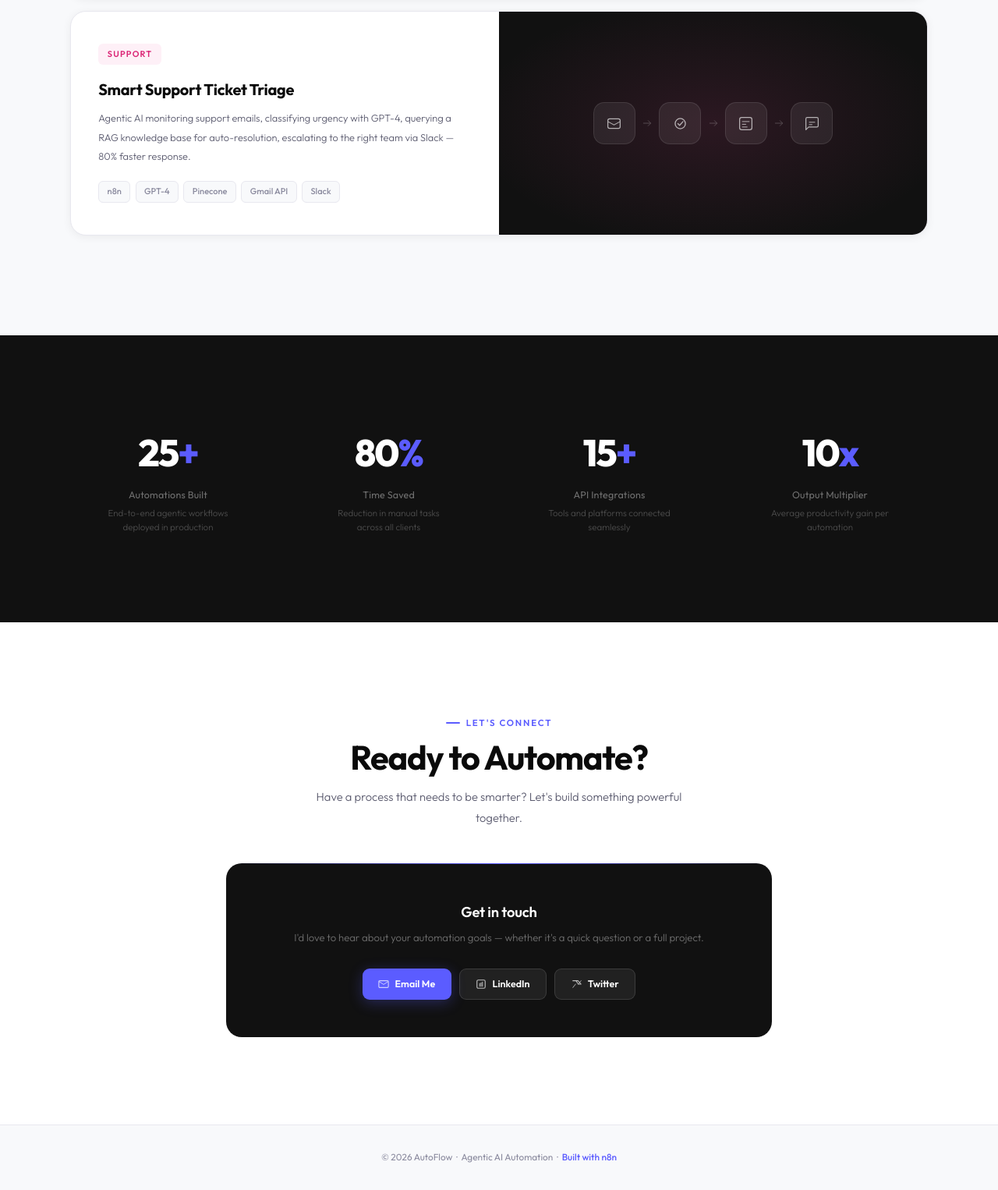
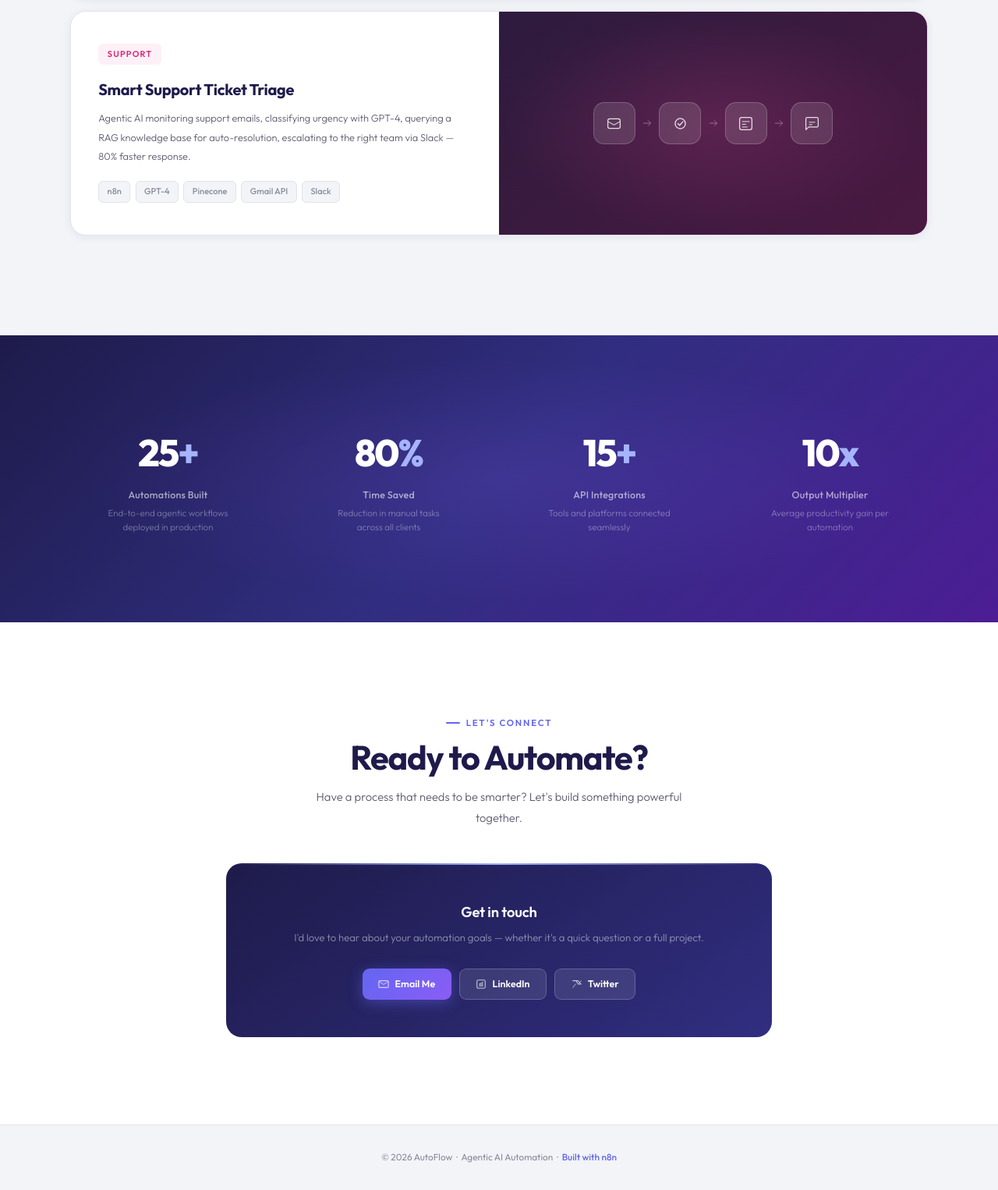
Before and after one commit to ZubairHayat-Unity/Portfolio, a plain HTML site: page index.html in a window 1280 px wide. Shown: the part 2708-4234 px from the top of the page at 78% size. Drawn offline with Linux system fonts and the light colour scheme.

Commit message:
Update color schemes

```diff
--- a/index.html
+++ b/index.html
@@ -11,28 +11,28 @@
 ═══════════════════════════════════════ */
 :root {
   --white: #ffffff;
-  --black: #0a0a0a;
-  --bg: #f8f9fb;
-  --card-dark: #111111;
-  --card-dark-hover: #1a1a1a;
-  --text-primary: #0a0a0a;
+  --black: #1e1b4b;
+  --bg: #f3f4f8;
+  --card-dark: #1e1b4b;
+  --card-dark-hover: #2e1065;
+  --text-primary: #1e1b4b;
   --text-secondary: #5a5a6e;
   --text-muted: #8a8a9e;
   --text-light: #b0b0c0;
-  --accent: #5b5cff;
-  --accent-hover: #4a4bdb;
-  --accent-soft: rgba(91,92,255,0.08);
-  --accent-glow: rgba(91,92,255,0.3);
-  --green: #16a34a;
-  --green-soft: rgba(22,163,74,0.08);
-  --border: #e8e8ef;
-  --border-dark: rgba(255,255,255,0.08);
+  --accent: #6366f1;
+  --accent-hover: #4f46e5;
+  --accent-soft: rgba(99,102,241,0.08);
+  --accent-glow: rgba(99,102,241,0.35);
+  --green: #059669;
+  --green-soft: rgba(5,150,105,0.08);
+  --border: #e2e4ec;
+  --border-dark: rgba(255,255,255,0.1);
   --radius: 14px;
   --radius-lg: 20px;
   --font: 'Outfit', system-ui, sans-serif;
-  --shadow: 0 2px 12px rgba(0,0,0,0.06);
-  --shadow-md: 0 8px 32px rgba(0,0,0,0.08);
-  --shadow-lg: 0 20px 60px rgba(0,0,0,0.12);
+  --shadow: 0 2px 12px rgba(30,27,75,0.07);
+  --shadow-md: 0 8px 32px rgba(30,27,75,0.1);
+  --shadow-lg: 0 20px 60px rgba(30,27,75,0.14);
 }
 *{margin:0;padding:0;box-sizing:border-box}
 html{scroll-behavior:smooth}
@@ -67,9 +67,10 @@ nav {
 }
 .logo-box{
   width:32px;height:32px;
-  background:var(--black);
+  background:linear-gradient(135deg,#6366f1,#8b5cf6);
   border-radius:9px;
   display:flex;align-items:center;justify-content:center;
+  box-shadow:0 3px 12px rgba(99,102,241,0.4);
 }
 .logo-box svg{width:18px;height:18px}
 .nav-center{display:flex;gap:.2rem;list-style:none;align-items:center}
@@ -88,12 +89,12 @@ nav {
 .nav-right a:hover{color:var(--black)}
 .btn-nav{
   display:inline-flex;align-items:center;gap:.4rem;
-  background:var(--black);color:#fff;
+  background:linear-gradient(135deg,#6366f1,#8b5cf6);color:#fff;
   padding:.48rem 1.1rem;border-radius:8px;
   font-size:.8rem;font-weight:600;text-decoration:none;
-  transition:all .2s;box-shadow:var(--shadow);
+  transition:all .2s;box-shadow:0 3px 14px rgba(99,102,241,0.4);
 }
-.btn-nav:hover{background:#222;transform:translateY(-1px);box-shadow:var(--shadow-md)}
+.btn-nav:hover{background:linear-gradient(135deg,#4f46e5,#7c3aed);transform:translateY(-1px);box-shadow:0 5px 20px rgba(99,102,241,0.45)}
 
 /* ═══════════════════════════════════════
    HERO
@@ -111,14 +112,14 @@ nav {
   content:'';position:absolute;
   top:-20%;left:-15%;
   width:600px;height:600px;border-radius:50%;
-  background:radial-gradient(circle, rgba(91,92,255,.06) 0%, transparent 70%);
+  background:radial-gradient(circle, rgba(99,102,241,.07) 0%, transparent 70%);
   pointer-events:none;
 }
 .hero::after{
   content:'';position:absolute;
   bottom:-15%;right:-12%;
   width:500px;height:500px;border-radius:50%;
-  background:radial-gradient(circle, rgba(91,92,255,.04) 0%, transparent 70%);
+  background:radial-gradient(circle, rgba(139,92,246,.05) 0%, transparent 70%);
   pointer-events:none;
 }
 
@@ -187,8 +188,8 @@ nav {
   font-family:var(--font);font-size:.84rem;font-weight:600;
   text-decoration:none;border:none;cursor:pointer;transition:all .22s;
 }
-.btn-fill{background:var(--black);color:#fff;box-shadow:var(--shadow)}
-.btn-fill:hover{background:#1f1f1f;transform:translateY(-2px);box-shadow:var(--shadow-md)}
+.btn-fill{background:linear-gradient(135deg,#6366f1,#8b5cf6);color:#fff;box-shadow:0 4px 18px rgba(99,102,241,0.4)}
+.btn-fill:hover{background:linear-gradient(135deg,#4f46e5,#7c3aed);transform:translateY(-2px);box-shadow:0 6px 26px rgba(99,102,241,0.45)}
 .btn-outline{background:transparent;color:var(--black);border:1.5px solid var(--border)}
 .btn-outline:hover{border-color:var(--black);background:var(--bg);transform:translateY(-2px)}
 .btn-hero svg{width:16px;height:16px;opacity:.7}
@@ -257,36 +258,42 @@ section{padding:7rem 2rem}
   display:grid;grid-template-columns:repeat(3,1fr);gap:1rem;
 }
 .sk{
-  background:var(--card-dark);
   border-radius:var(--radius-lg);
   padding:2.2rem 2rem;
   position:relative;overflow:hidden;
   transition:all .3s;
-  border:1px solid rgba(255,255,255,.04);
+  border:1px solid rgba(255,255,255,.08);
 }
-.sk:hover{background:var(--card-dark-hover);transform:translateY(-4px);box-shadow:0 20px 50px rgba(0,0,0,.2)}
-/* top accent line */
+.sk:hover{transform:translateY(-5px);box-shadow:0 24px 55px rgba(0,0,0,.22)}
 .sk::before{
   content:'';position:absolute;top:0;left:0;right:0;height:1px;
-  background:linear-gradient(90deg,transparent 10%,var(--accent),transparent 90%);
+  background:linear-gradient(90deg,transparent 10%,rgba(255,255,255,.35),transparent 90%);
   opacity:0;transition:opacity .35s;
 }
 .sk:hover::before{opacity:1}
 
+/* 6 unique gradient backgrounds */
+.sk:nth-child(1){background:linear-gradient(145deg,#312e81,#4338ca)}
+.sk:nth-child(2){background:linear-gradient(145deg,#064e3b,#059669)}
+.sk:nth-child(3){background:linear-gradient(145deg,#831843,#db2777)}
+.sk:nth-child(4){background:linear-gradient(145deg,#1e3a5f,#2563eb)}
+.sk:nth-child(5){background:linear-gradient(145deg,#78350f,#d97706)}
+.sk:nth-child(6){background:linear-gradient(145deg,#4c1d95,#7c3aed)}
+
 .sk-icon{
   width:46px;height:46px;border-radius:12px;
-  background:rgba(255,255,255,.06);
+  background:rgba(255,255,255,.15);
   display:flex;align-items:center;justify-content:center;
   margin-bottom:1.3rem;transition:background .3s;
 }
-.sk:hover .sk-icon{background:rgba(91,92,255,.15)}
-.sk-icon svg{width:22px;height:22px;stroke:#fff;opacity:.7;transition:opacity .3s}
+.sk:hover .sk-icon{background:rgba(255,255,255,.25)}
+.sk-icon svg{width:22px;height:22px;stroke:#fff;opacity:.9;transition:opacity .3s}
 .sk:hover .sk-icon svg{opacity:1}
 .sk h3{
   font-weight:600;font-size:.95rem;color:#fff;
   margin-bottom:.4rem;letter-spacing:-.2px;
 }
-.sk p{font-size:.78rem;color:rgba(255,255,255,.4);line-height:1.8;font-weight:300}
+.sk p{font-size:.78rem;color:rgba(255,255,255,.55);line-height:1.8;font-weight:300}
 
 /* ═══════════════════════════════════════
    PROJECTS — big horizontal cards
@@ -306,30 +313,33 @@ section{padding:7rem 2rem}
 .proj:nth-child(even)>*{direction:ltr}
 
 .proj-vis{
-  background:var(--card-dark);
+  background:#1e1b4b;
   display:flex;align-items:center;justify-content:center;
   min-height:280px;position:relative;overflow:hidden;
   padding:2.5rem;
 }
-/* subtle colored overlay per card */
-.proj-vis.blue::before{content:'';position:absolute;inset:0;background:radial-gradient(ellipse 80% 80% at 50% 50%,rgba(91,92,255,.12),transparent 70%);pointer-events:none}
-.proj-vis.green::before{content:'';position:absolute;inset:0;background:radial-gradient(ellipse 80% 80% at 50% 50%,rgba(22,163,74,.12),transparent 70%);pointer-events:none}
-.proj-vis.rose::before{content:'';position:absolute;inset:0;background:radial-gradient(ellipse 80% 80% at 50% 50%,rgba(236,72,153,.12),transparent 70%);pointer-events:none}
+.proj-vis.blue{background:linear-gradient(145deg,#1e1b4b,#312e81)}
+.proj-vis.green{background:linear-gradient(145deg,#1a2e1a,#064e3b)}
+.proj-vis.rose{background:linear-gradient(145deg,#2d1b3d,#4a1942)}
+/* colored glow overlays */
+.proj-vis.blue::before{content:'';position:absolute;inset:0;background:radial-gradient(ellipse 70% 70% at 50% 50%,rgba(99,102,241,.18),transparent 70%);pointer-events:none}
+.proj-vis.green::before{content:'';position:absolute;inset:0;background:radial-gradient(ellipse 70% 70% at 50% 50%,rgba(16,185,129,.18),transparent 70%);pointer-events:none}
+.proj-vis.rose::before{content:'';position:absolute;inset:0;background:radial-gradient(ellipse 70% 70% at 50% 50%,rgba(236,72,153,.18),transparent 70%);pointer-events:none}
 
 /* flow nodes */
 .flow{display:flex;align-items:center;gap:.45rem;position:relative;z-index:1;flex-wrap:wrap;justify-content:center}
 .fn{
   width:54px;height:54px;border-radius:14px;
-  background:rgba(255,255,255,.07);
-  border:1px solid rgba(255,255,255,.1);
+  background:rgba(255,255,255,.12);
+  border:1px solid rgba(255,255,255,.2);
   display:flex;align-items:center;justify-content:center;
   transition:all .3s;
 }
-.proj:hover .fn{background:rgba(255,255,255,.1);border-color:rgba(255,255,255,.2);transform:scale(1.04)}
-.fn svg{width:21px;height:21px;opacity:.65;transition:opacity .3s}
-.proj:hover .fn svg{opacity:.9}
+.proj:hover .fn{background:rgba(255,255,255,.2);border-color:rgba(255,255,255,.35);transform:scale(1.06)}
+.fn svg{width:21px;height:21px;opacity:.85;transition:opacity .3s}
+.proj:hover .fn svg{opacity:1}
 .fa{display:flex;align-items:center;justify-content:center}
-.fa svg{width:16px;height:16px;opacity:.22}
+.fa svg{width:16px;height:16px;opacity:.35}
 
 .proj-info{
   padding:2.6rem 2.2rem;
@@ -358,22 +368,29 @@ section{padding:7rem 2rem}
    STATS — big numbers on dark bg (like adopt.ai impact row)
 ═══════════════════════════════════════ */
 #stats{
-  background:var(--card-dark);
+  background:linear-gradient(135deg,#1e1b4b 0%,#312e81 50%,#4c1d95 100%);
   padding:5.5rem 2rem;
+  position:relative;overflow:hidden;
+}
+/* subtle radial glow in center */
+#stats::before{
+  content:'';position:absolute;inset:0;
+  background:radial-gradient(ellipse 60% 60% at 50% 50%,rgba(139,92,246,.15),transparent 70%);
+  pointer-events:none;
 }
 .stats-inner{
   max-width:1100px;margin:0 auto;
   display:grid;grid-template-columns:repeat(4,1fr);gap:2rem;
-  text-align:center;
+  text-align:center;position:relative;z-index:1;
 }
 .st{padding:1.5rem 1rem}
 .st-num{
   font-weight:800;font-size:3rem;
   color:#fff;letter-spacing:-2px;margin-bottom:.35rem;
 }
-.st-num .accent{color:var(--accent)}
-.st-label{font-size:.78rem;color:rgba(255,255,255,.4);font-weight:400;letter-spacing:.2px}
-.st-desc{font-size:.72rem;color:rgba(255,255,255,.25);margin-top:.25rem;font-weight:300;max-width:160px;margin-left:auto;margin-right:auto}
+.st-num .accent{color:#a5b4fc}
+.st-label{font-size:.78rem;color:rgba(255,255,255,.6);font-weight:500;letter-spacing:.2px}
+.st-desc{font-size:.72rem;color:rgba(255,255,255,.38);margin-top:.25rem;font-weight:300;max-width:160px;margin-left:auto;margin-right:auto}
 
 /* ═══════════════════════════════════════
    CONTACT
@@ -383,21 +400,21 @@ section{padding:7rem 2rem}
 .contact-wrap .sec-label{justify-content:center}
 .contact-wrap .sec-desc{margin:0 auto 2.8rem}
 .contact-card{
-  background:var(--card-dark);
+  background:linear-gradient(145deg,#1e1b4b,#312e81);
   border-radius:var(--radius-lg);
   padding:3rem 2.5rem;
   position:relative;overflow:hidden;
 }
 /* top gradient line */
 .contact-card::before{
-  content:'';position:absolute;top:0;left:0;right:0;height:1px;
-  background:linear-gradient(90deg,transparent,var(--accent),transparent);
+  content:'';position:absolute;top:0;left:0;right:0;height:1.5px;
+  background:linear-gradient(90deg,transparent,#a5b4fc,transparent);
 }
 .contact-card h3{
   font-weight:600;font-size:1.15rem;color:#fff;
   margin-bottom:.45rem;letter-spacing:-.2px;
 }
-.contact-card p{font-size:.82rem;color:rgba(255,255,255,.4);margin-bottom:1.8rem;font-weight:300}
+.contact-card p{font-size:.82rem;color:rgba(255,255,255,.5);margin-bottom:1.8rem;font-weight:300}
 .contact-links{display:flex;gap:.6rem;flex-wrap:wrap;justify-content:center}
 .btn-c{
   display:inline-flex;align-items:center;gap:.45rem;
@@ -405,10 +422,10 @@ section{padding:7rem 2rem}
   font-family:var(--font);font-size:.78rem;font-weight:600;
   text-decoration:none;transition:all .22s;
 }
-.btn-c-fill{background:var(--accent);color:#fff;box-shadow:0 4px 18px var(--accent-glow)}
-.btn-c-fill:hover{background:var(--accent-hover);transform:translateY(-2px);box-shadow:0 6px 24px var(--accent-glow)}
-.btn-c-ghost{background:rgba(255,255,255,.07);color:#fff;border:1px solid rgba(255,255,255,.12)}
-.btn-c-ghost:hover{background:rgba(255,255,255,.12);border-color:rgba(255,255,255,.25);transform:translateY(-2px)}
+.btn-c-fill{background:linear-gradient(135deg,#6366f1,#8b5cf6);color:#fff;box-shadow:0 4px 18px rgba(99,102,241,0.45)}
+.btn-c-fill:hover{background:linear-gradient(135deg,#4f46e5,#7c3aed);transform:translateY(-2px);box-shadow:0 6px 24px rgba(99,102,241,0.5)}
+.btn-c-ghost{background:rgba(255,255,255,.1);color:#fff;border:1px solid rgba(255,255,255,.2)}
+.btn-c-ghost:hover{background:rgba(255,255,255,.18);border-color:rgba(255,255,255,.4);transform:translateY(-2px)}
 .btn-c svg{width:14px;height:14px;opacity:.7}
 
 /* ═══════════════════════════════════════
```
